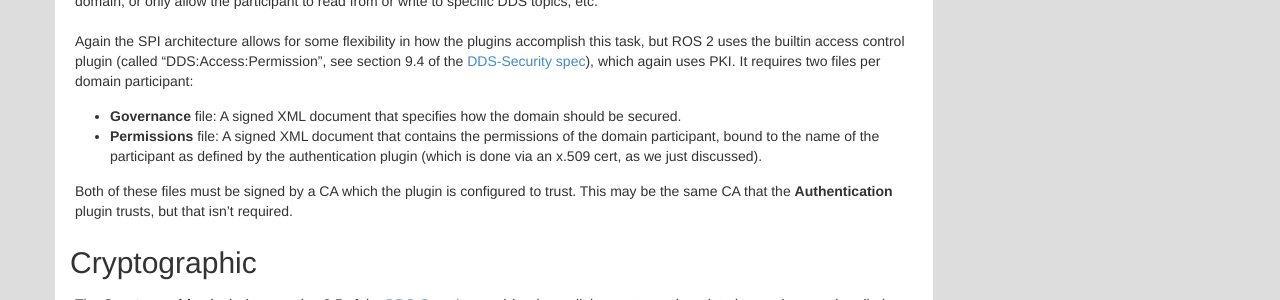
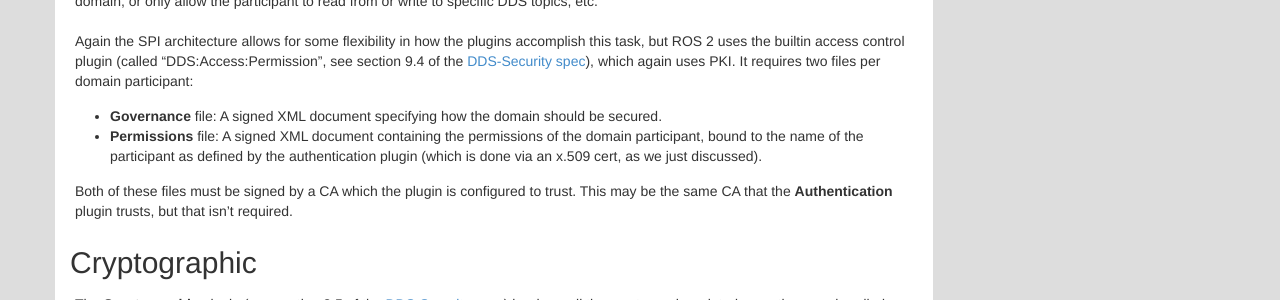
Before and after one commit to ros2/design, a Jekyll site: the page built from articles/ros2_dds_security.md, in a window 1280 px wide and 900 px high, scrolled down 837 px. Shown: the part 152-452 px from the top of the window. Built offline with Jekyll 4.4.1, drawn with Linux system fonts in a browser that asks for light colours; nearby versions of some CDN libraries.

Commit message:
Specifying/Containing
Signed-off-by: Kyle Fazzari <kyle@canonical.com>

```diff
--- a/articles/ros2_dds_security.md
+++ b/articles/ros2_dds_security.md
@@ -59,8 +59,8 @@ For example, it allows a user to restrict a particular participant to a specific
 Again the SPI architecture allows for some flexibility in how the plugins accomplish this task, but ROS 2 uses the builtin access control plugin (called "DDS:Access:Permission", see section 9.4 of the [DDS-Security spec][dds_security]), which again uses PKI.
 It requires two files per domain participant:
 
-- **Governance** file: A signed XML document that specifies how the domain should be secured.
-- **Permissions** file: A signed XML document that contains the permissions of the domain participant, bound to the name of the participant as defined by the authentication plugin (which is done via an x.509 cert, as we just discussed).
+- **Governance** file: A signed XML document specifying how the domain should be secured.
+- **Permissions** file: A signed XML document containing the permissions of the domain participant, bound to the name of the participant as defined by the authentication plugin (which is done via an x.509 cert, as we just discussed).
 
 Both of these files must be signed by a CA which the plugin is configured to trust.
 This may be the same CA that the **Authentication** plugin trusts, but that isn't required.
```
